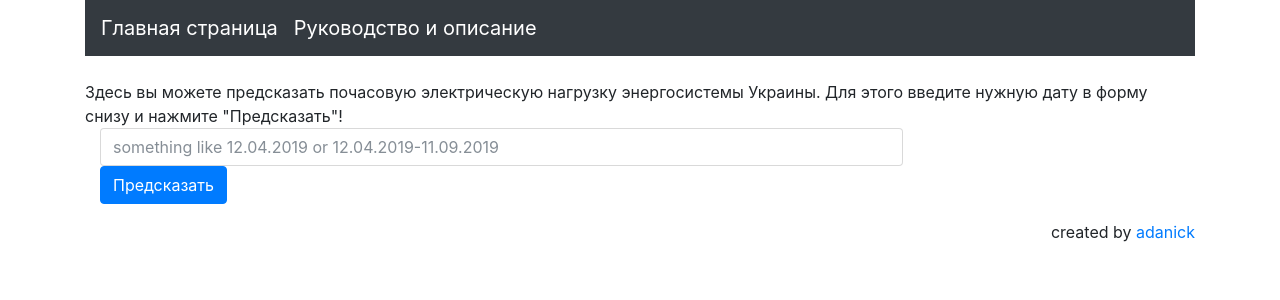
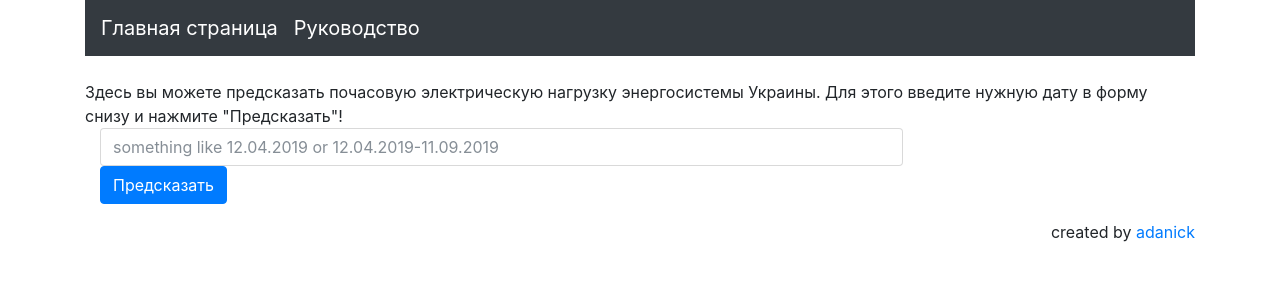
Before and after one commit to dreamfavel/power_prediction_tool, a Django app: page / in a window 1280 px wide. Shown: the top 300 px of the page. Run offline with Django 3.2, Linux system fonts and the light colour scheme; some libraries are stand-ins or nearby versions.

Commit message:
template fix

```diff
--- a/templates/home.html
+++ b/templates/home.html
@@ -17,7 +17,7 @@
     <div class="container">
       <nav class="navbar navbar-expand-md navbar-dark bg-dark mb-4">
            <a class="navbar-brand" href="{% url 'home' %}">Главная страница</a>
-           <a class="navbar-brand" href="/static/man.pdf">Руководство и описание</a>
+           <a class="navbar-brand" href="/static/man.pdf">Руководство</a>
          </nav>
 
       <div class="panel-footer"><span id="url-result">Здесь вы можете предсказать почасовую электрическую нагрузку энергосистемы Украины. Для этого введите нужную дату в форму снизу и нажмите "Предсказать"!</span></div>
```
Also changed, not shown: 1 other file.
